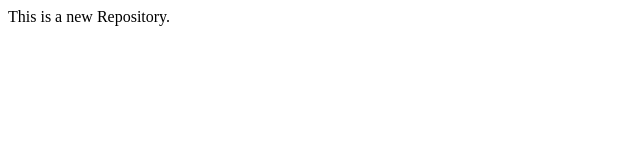
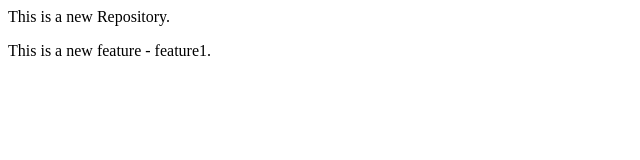
Before and after one commit to Ankita-Odisha/LocalRepo, a plain HTML site: page index.html in a window 1280 px wide. Shown: the whole page, without its empty margins (0-640 px from the left). Drawn offline with Linux system fonts and the light colour scheme.

Commit message:
Add new feature

```diff
--- a/index.html
+++ b/index.html
@@ -1 +1,2 @@
 <p>This is a new Repository.</p>
+<p>This is a new feature - feature1.</p>
```
